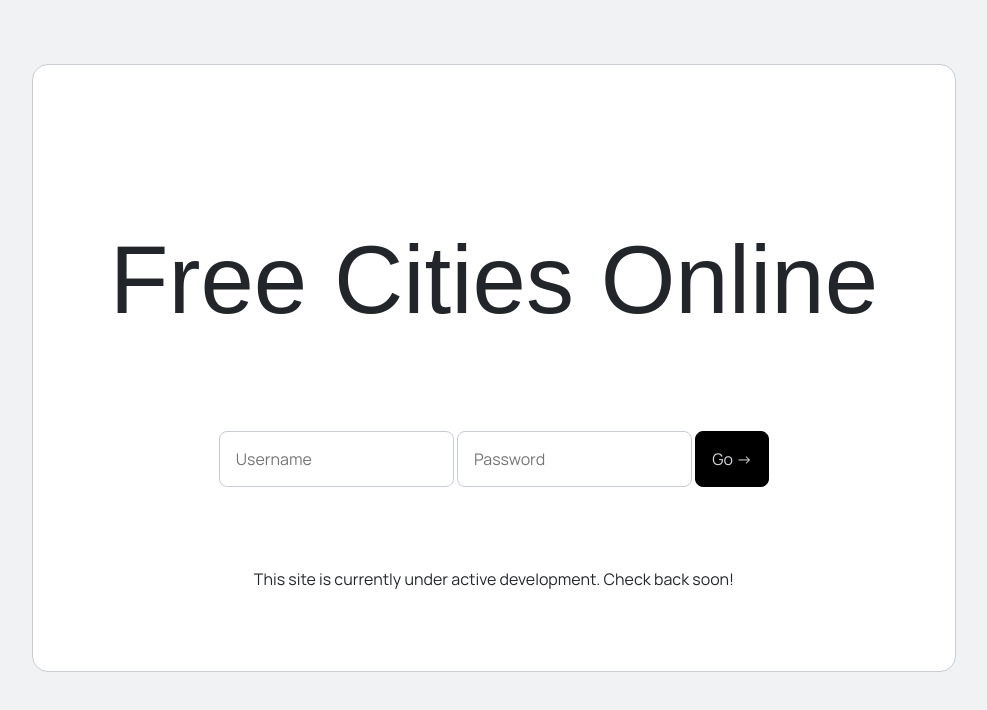
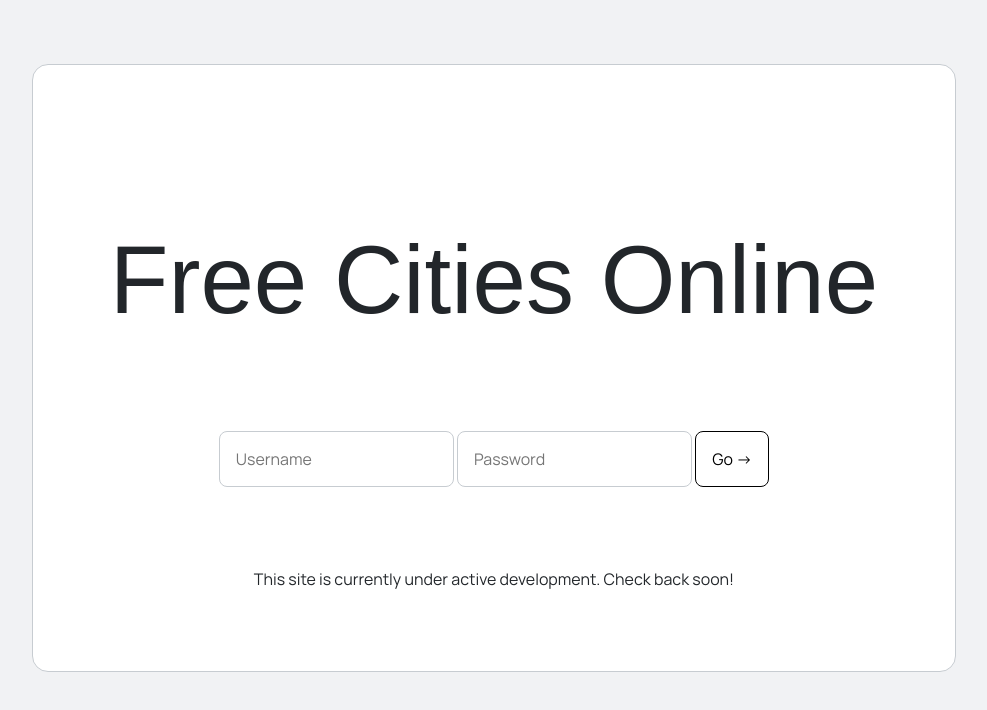
Before and after one commit to dsoloha/free-cities-online, a SvelteKit app: page / in a window 1280 px wide. In both pictures the pointer is over the button "Go ->". Shown: the top 710 px of the page, without its empty margins (146-1133 px from the left). Built offline with nearby package versions, Linux system fonts and the light colour scheme; a web font is replaced by a local one.

Commit message:
Minor styling tweaks

```diff
--- a/src/components/Button.svelte
+++ b/src/components/Button.svelte
@@ -22,18 +22,18 @@
 	button:hover {
 		background-color: black;
 		border-color: black;
-		color: var(--dark-text);
+		color: var(--dark-link-hover);
 	}
 
 	button.focus {
 		background-color: black;
-		color: var(--dark-text);
+		color: white;
 	}
 
 	button.focus:hover {
 		background-color: white;
 		border-color: black;
-		color: var(--light-text);
+		color: black;
 	}
 
 	@media (prefers-color-scheme: dark) {
@@ -46,18 +46,18 @@
 		button:hover {
 			background-color: white;
 			border-color: black;
-			color: var(--light-text);
+			color: var(--light-link-hover);
 		}
 
 		button.focus {
 			background-color: white;
-			color: var(--light-text);
+			color: black;
 		}
 
 		button.focus:hover {
 			background-color: black;
 			border-color: white;
-			color: var(--dark-text);
+			color: white;
 		}
 	}
 </style>
--- a/src/routes/(intro)/SignupForm.svelte
+++ b/src/routes/(intro)/SignupForm.svelte
@@ -7,7 +7,7 @@
 	<div class="center">
 		<Input name="username" placeholder="Username" />
 		<Input name="password" placeholder="Password" type="password" />
-		<Button>Go -></Button>
+		<Button focus={true}>Go -></Button>
 	</div>
 </form>
 
```
